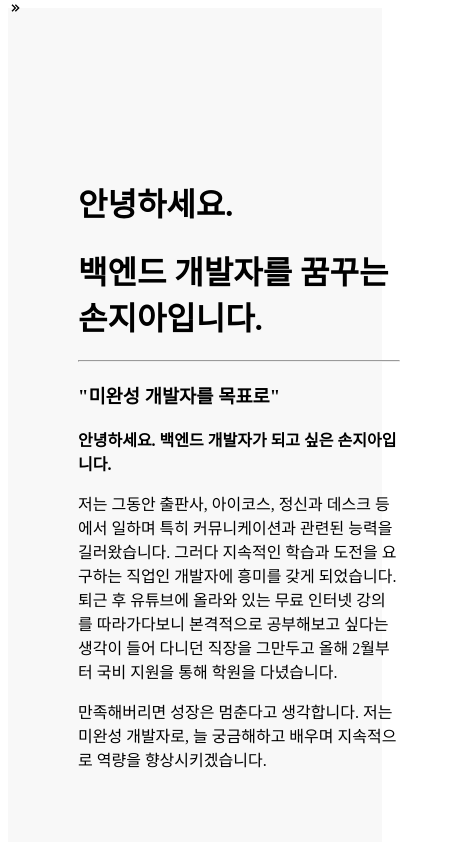
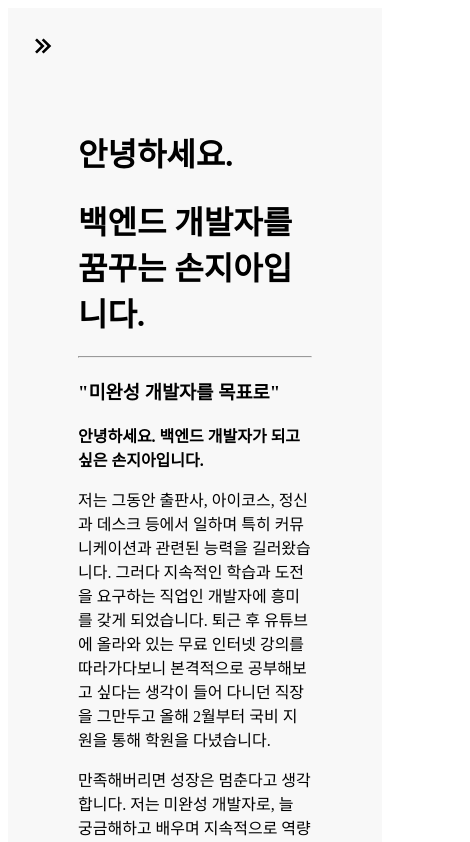
Before and after one commit to jia-son/about-me, a React (Create React App) app: page / in a window 390 px wide. Shown: the top 842 px of the page, 470 px wide, since content can reach past the window. Built offline with nearby package versions, Linux system fonts and the light colour scheme; a web font is replaced by a local one.

Commit message:
모바일 최대 너비 767px로 재조정

```diff
--- a/src/components/leftComponents/LeftConponents.js
+++ b/src/components/leftComponents/LeftConponents.js
@@ -34,14 +34,14 @@ const LeftConponents = ({ onMenuItemClick }) => {
         changeMenu();
     }
 
-    if (!menu && isMobile <= 768) {
+    if (!menu && isMobile <= 767) {
         return <BiChevronsRight id="menuRightIcon" style={leftComponentStyle} onClick={changeMenu} />;
     }
 
     return (
         <>
         <div className="leftBox" style={leftComponentStyle}>
-            {isMobile <= 768 ?
+            {isMobile <= 767 ?
                 (
                     <BiChevronsLeft id="menuIcon" onClick={changeMenu} />
                 ) : null
--- a/src/components/leftComponents/leftComponents.css
+++ b/src/components/leftComponents/leftComponents.css
@@ -65,9 +65,9 @@
 }
 
 /*모바일 환경*/
-@media screen and (max-width: 375px) {
+@media screen and (max-width: 767px) {
     .leftBox {
-        width: 360px;
+        max-width: 700x;
         height: 100%;
         background-color: rgb(247, 240, 215);
         text-align: center;
--- a/src/components/main/Main.js
+++ b/src/components/main/Main.js
@@ -48,13 +48,13 @@ const Main = () => {
     const leftStyle = {
         top: 0,
         zIndex: 1,
-        position: isMobile <= 768 && !menu ? "fixed" : "static",
+        position: isMobile <= 767 && !menu ? "fixed" : "static",
     };
 
     return (
         <div className="mainBox" ref={mainRef}>
             <div className="left" style={leftStyle}>
-                {isMobile <= 768 ?
+                {isMobile <= 767 ?
                 (
                     !menu ? <BiChevronsRight id="menuRightIcon" onClick={changeMenu} />
                     : <LeftConponents onMenuItemClick={handleMenuItemClick} />
--- a/src/components/main/main.css
+++ b/src/components/main/main.css
@@ -27,9 +27,10 @@
   }
 }
 
-@media screen and (max-width: 375px) {
+@media screen and (max-width: 767px) {
   .mainBox {
-    display:inline;
+    /* display:inline; */
+    display: block;
   }
 
   .mobile-menu-open {
--- a/src/components/menu/aboutMe/aboutMe.css
+++ b/src/components/menu/aboutMe/aboutMe.css
@@ -38,7 +38,7 @@
 }
 
 /*모바일 환경*/
-@media screen and (max-width: 375px) {
+@media screen and (max-width: 767px) {
   .aboutMeBox {
     padding: 100px 70px 0px 70px;
     text-align: left;
--- a/src/components/menu/career/career.css
+++ b/src/components/menu/career/career.css
@@ -182,7 +182,7 @@
 }
 
 /*모바일 환경*/
-@media screen and (max-width: 375px) {
+@media screen and (max-width: 767px) {
     .careerBox {
         padding: 100px 70px 0px 70px;
     }
--- a/src/components/menu/contact/contact.css
+++ b/src/components/menu/contact/contact.css
@@ -175,7 +175,7 @@
 }
 
 /*모바일 환경*/
-@media screen and (max-width: 375px) {
+@media screen and (max-width: 767px) {
     .contactBox {
         padding: 100px 70px 0px 70px;
 
--- a/src/components/menu/project/project.css
+++ b/src/components/menu/project/project.css
@@ -203,7 +203,7 @@
 }
 
 /*모바일 환경*/
-@media screen and (max-width: 375px) {
+@media screen and (max-width: 767px) {
     .projectBox {
         padding: 100px 70px 0px 70px;
     }
--- a/src/components/menu/skills/skills.css
+++ b/src/components/menu/skills/skills.css
@@ -180,7 +180,7 @@
 }
 
 /*모바일 환경*/
-@media screen and (max-width: 375px) {
+@media screen and (max-width: 767px) {
   .skillsBox {
     padding: 100px 70px 0px 70px;
     text-align: left;
```
